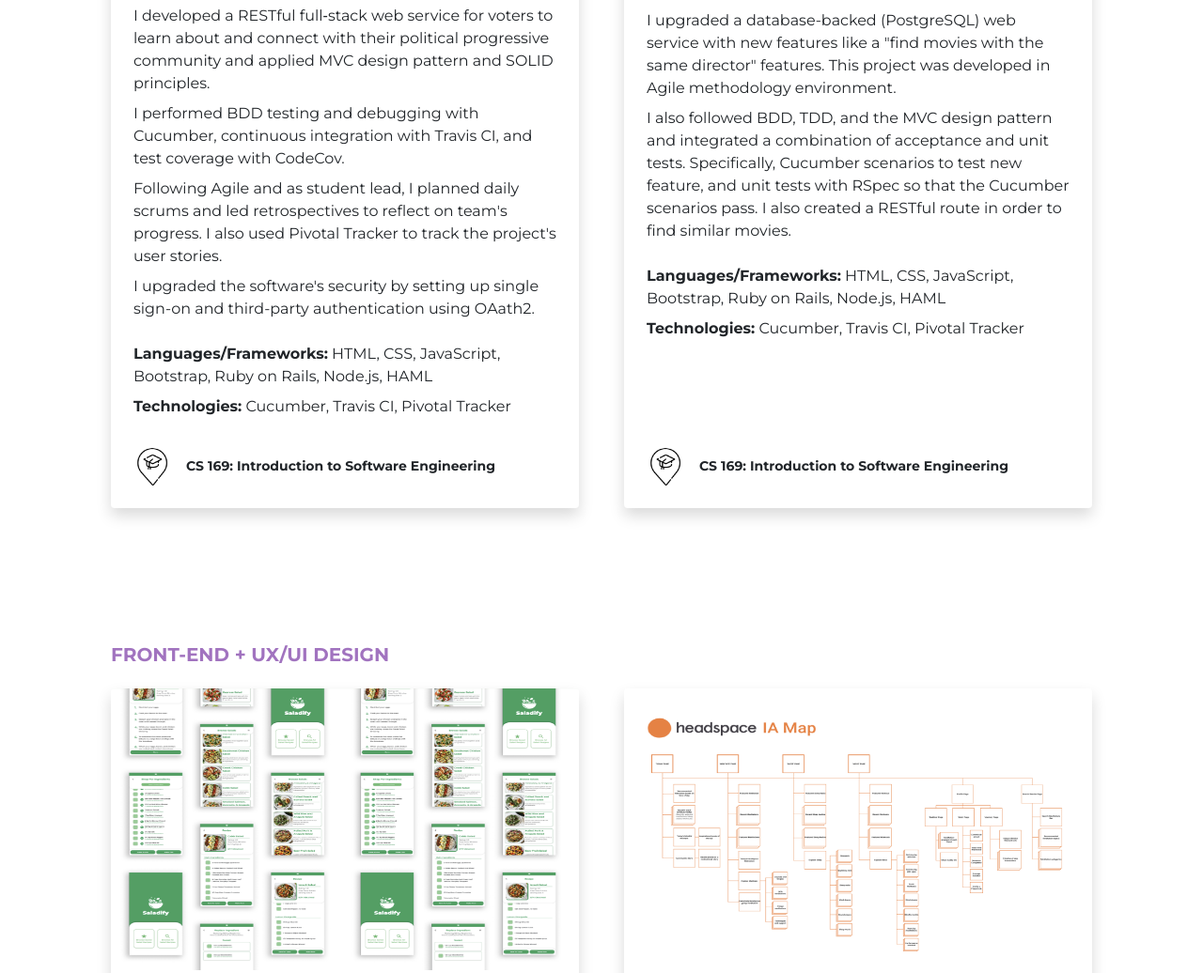
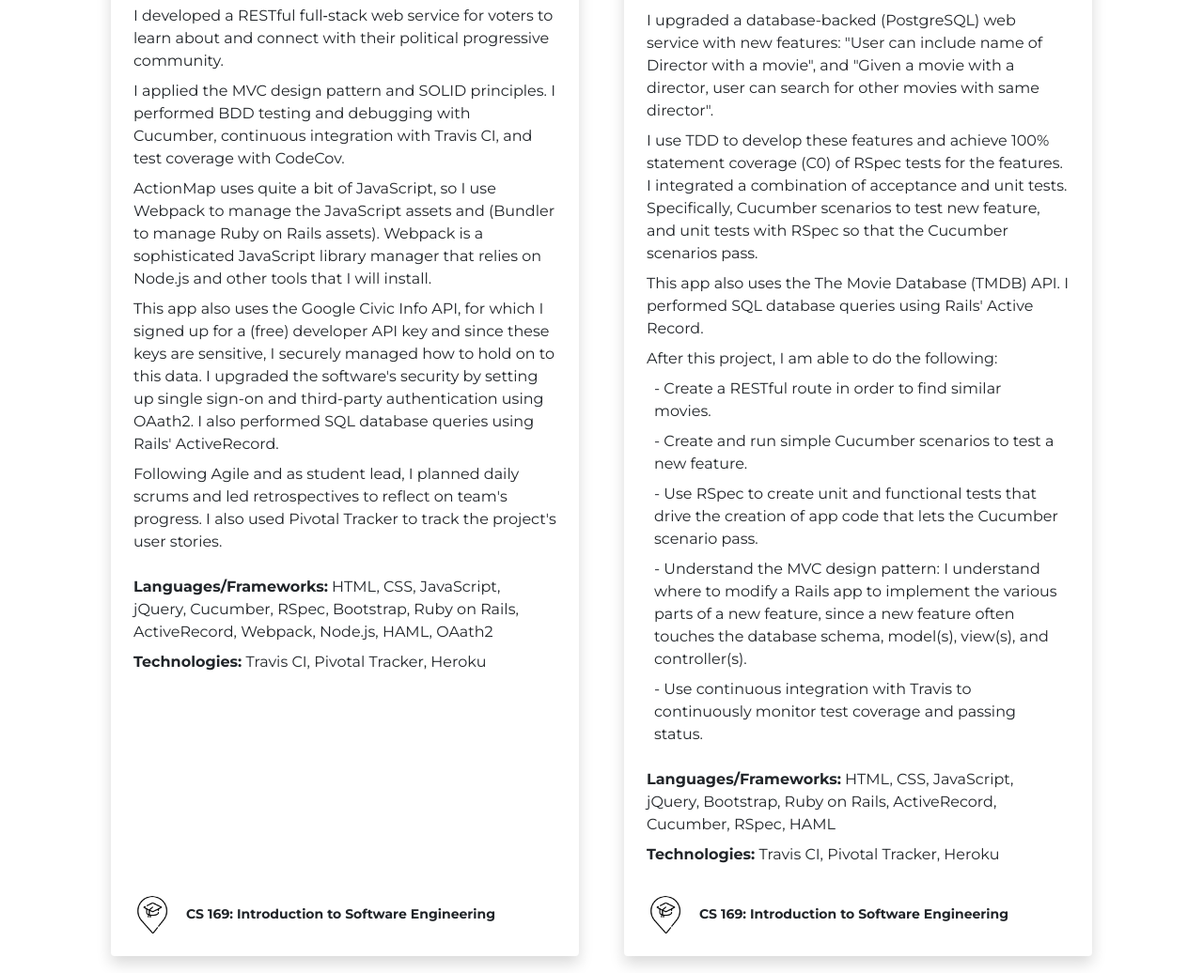
Before and after one commit to acruz101/acruz101.github.io, a website: page softdes-home.html in a window 1280 px wide. Shown: the part 1080-2116 px from the top of the page at 94% size. Drawn offline with nearby package versions, Linux system fonts and the light colour scheme.

Commit message:
updates to text and title

```diff
--- a/softdes-home.html
+++ b/softdes-home.html
@@ -5,7 +5,7 @@
         <meta name="viewport" content="width=device-width, initial-scale=1, shrink-to-fit=no" />
         <meta name="description" content="" />
         <meta name="author" content="" />
-        <title>Modern Business - Start Bootstrap Template</title>
+        <title>Anika Cruz Website</title>
         <!-- Favicon-->
         <link rel="icon" type="image/x-icon" href="assets/favicon.ico" />
         <!-- Bootstrap icons-->
@@ -58,12 +58,14 @@
                                 <div class="card-body p-4">
                                     <div class="badge text-black bg-neon bg-gradient rounded-pill mb-2">WEB SERVICE</div>
                                     <a class="fw-bolder a-hide-underline link-dark stretched-link " href="https://desolate-fjord-17131.herokuapp.com"><div class="h5 card-title mb-3">ActionMap</div></a>
-                                    <p class="card-text mb-2">I developed a RESTful full‑stack web service for voters to learn about and connect with their political progressive community and applied MVC design pattern and SOLID principles.</p>
-                                    <p class="card-text mb-2">I performed BDD testing and debugging with Cucumber, continuous integration with Travis CI, and test coverage with CodeCov.</p>
-                                    <p class="card-text mb-2">Following Agile and as student lead, I planned daily scrums and led retrospectives to reflect on team's progress. I also used Pivotal Tracker to track the project's user stories.</p>
-                                    <p class="card-text mb-4">I upgraded the software's security by setting up single sign-on and third-party authentication using OAath2.</p>
-                                    <p class="card-text mb-2"><strong>Languages/Frameworks:</strong> HTML, CSS, JavaScript, Bootstrap, Ruby on Rails, Node.js, HAML</p>
-                                    <p class="card-text mb-2"><strong>Technologies:</strong> Cucumber, Travis CI, Pivotal Tracker</p>
+                                    <p class="card-text mb-2">I developed a RESTful full‑stack web service for voters to learn about and connect with their political progressive community.</p>
+                                    <p class="card-text mb-2">I applied the MVC design pattern and SOLID principles. I performed BDD testing and debugging with Cucumber, continuous integration with Travis CI, and test coverage with CodeCov.</p>
+                                    <p class="card-text mb-2">ActionMap uses quite a bit of JavaScript, so I use Webpack to manage the JavaScript assets and (Bundler to manage Ruby on Rails assets). Webpack is a sophisticated JavaScript library manager that relies on Node.js and other tools that I will install.</p>
+                                    <p class="card-text mb-2">This app also uses the Google Civic Info API, for which I signed up for a (free) developer API key and since these keys are sensitive, I securely managed how to hold on to this data. I upgraded the software's security by setting up single sign-on and third-party authentication using OAath2. I also performed SQL database queries using Rails' ActiveRecord.</p>
+                                    <p class="card-text mb-4">Following Agile and as student lead, I planned daily scrums and led retrospectives to reflect on team's progress. I also used Pivotal Tracker to track the project's user stories.</p>
+                                    <p class="card-text mb-2"><strong>Languages/Frameworks:</strong> HTML, CSS, JavaScript, jQuery, Cucumber, RSpec, Bootstrap, Ruby on Rails, ActiveRecord, Webpack, Node.js, HAML, OAath2</p>
+                                    <p class="card-text mb-2"><strong>Technologies:</strong> Travis CI, Pivotal Tracker, Heroku</p>
+
                                 </div>
                                 <div class="card-footer p-4 pt-0 bg-transparent border-top-0">
                                     <div class="d-flex align-items-end justify-content-between">
@@ -83,11 +85,17 @@
                                 <div class="card-body p-4">
                                     <div class="badge text-black bg-neon bg-gradient rounded-pill mb-2">WEB SERVICE</div>
                                     <a class="fw-bolder a-hide-underline link-dark stretched-link " href="https://mysterious-wildwood-56143.herokuapp.com"><div class="h5 card-title mb-3">Rotten Potatoes!</div></a>
-                                    <p class="card-text mb-2">I upgraded a database-backed (PostgreSQL) web service with new features like a "find movies with the same director" features. This project was developed in Agile methodology environment.</p>
-                                    <p class="card-text mb-4">I also followed BDD, TDD, and the MVC design pattern and integrated a combination of acceptance and unit tests. Specifically, Cucumber scenarios to test new feature, and unit tests with RSpec so that the Cucumber scenarios pass. I also created a RESTful route in order to find similar movies.</p>
-
-                                    <p class="card-text mb-2"><strong>Languages/Frameworks:</strong> HTML, CSS, JavaScript, Bootstrap, Ruby on Rails, Node.js, HAML</p>
-                                    <p class="card-text mb-2"><strong>Technologies:</strong> Cucumber, Travis CI, Pivotal Tracker</p>
+                                    <p class="card-text mb-2">I upgraded a database-backed (PostgreSQL) web service with new features: "User can include name of Director with a movie", and "Given a movie with a director, user can search for other movies with same director".</p>
+                                    <p class="card-text mb-2">I use TDD to develop these features and achieve 100% statement coverage (C0) of RSpec tests for the features. I integrated a combination of acceptance and unit tests. Specifically, Cucumber scenarios to test new feature, and unit tests with RSpec so that the Cucumber scenarios pass.</p>
+                                    <p class="card-text mb-2">This app also uses the The Movie Database (TMDB) API. I performed SQL database queries using Rails' Active Record.</p>
+                                    <p class="card-text mb-2">After this project, I am able to do the following:</p>
+                                    <p class="card-text mx-2 mb-2">- Create a RESTful route in order to find similar movies.</p>
+                                    <p class="card-text mx-2 mb-2">- Create and run simple Cucumber scenarios to test a new feature.</p>
+                                    <p class="card-text mx-2 mb-2">- Use RSpec to create unit and functional tests that drive the creation of app code that lets the Cucumber scenario pass.</p>
+                                    <p class="card-text mx-2 mb-2">- Understand the MVC design pattern: I understand where to modify a Rails app to implement the various parts of a new feature, since a new feature often touches the database schema, model(s), view(s), and controller(s).</p>
+                                    <p class="card-text mx-2 mb-4">- Use continuous integration with Travis to continuously monitor test coverage and passing status.</p>
+                                    <p class="card-text mb-2"><strong>Languages/Frameworks:</strong> HTML, CSS, JavaScript, jQuery, Bootstrap, Ruby on Rails, ActiveRecord, Cucumber, RSpec,  HAML</p>
+                                    <p class="card-text mb-2"><strong>Technologies:</strong> Travis CI, Pivotal Tracker, Heroku</p>
 
                                 </div>
                                 <div class="card-footer p-4 pt-0 bg-transparent border-top-0">
```
Also changed, not shown: dscs-home.html (+1 -1 lines), saladify.html (+1 -1 lines).
